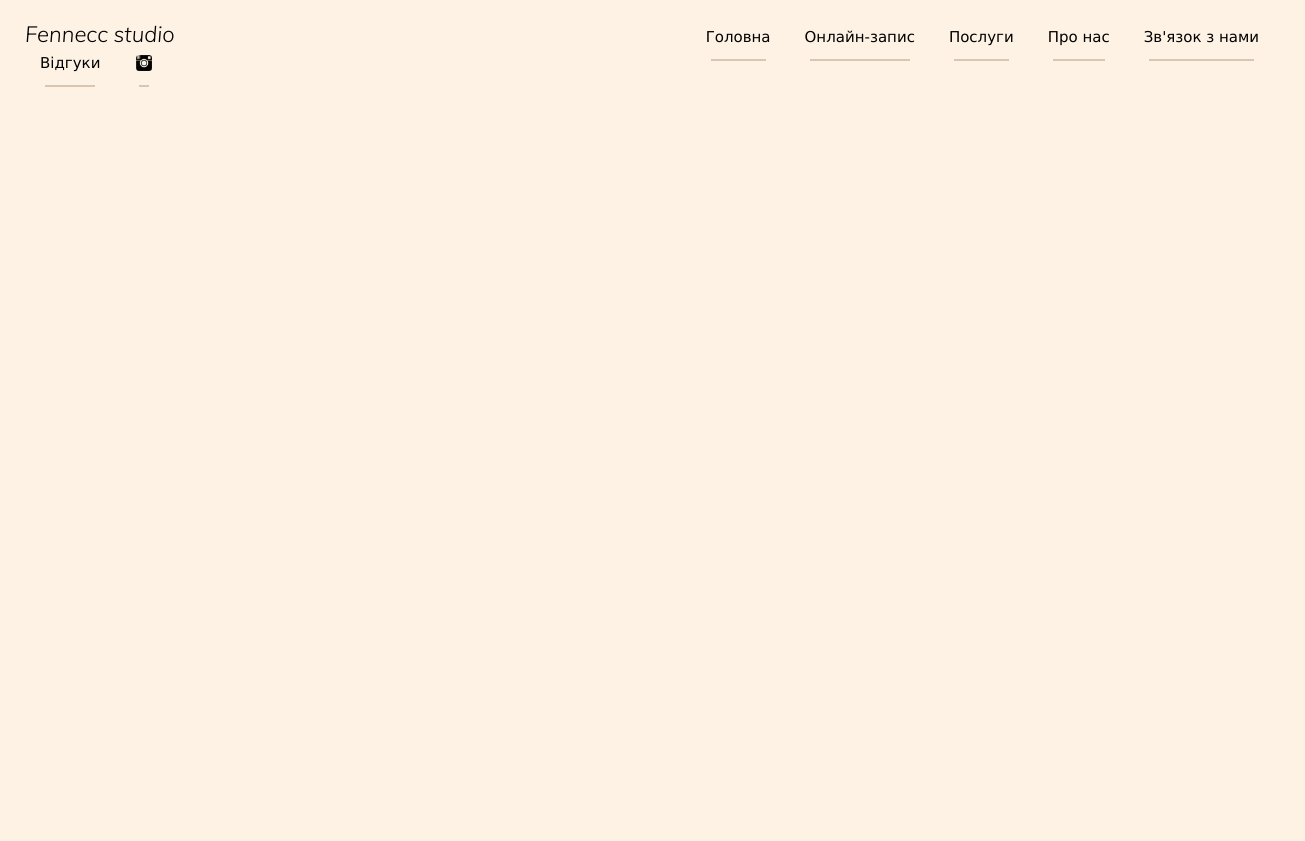
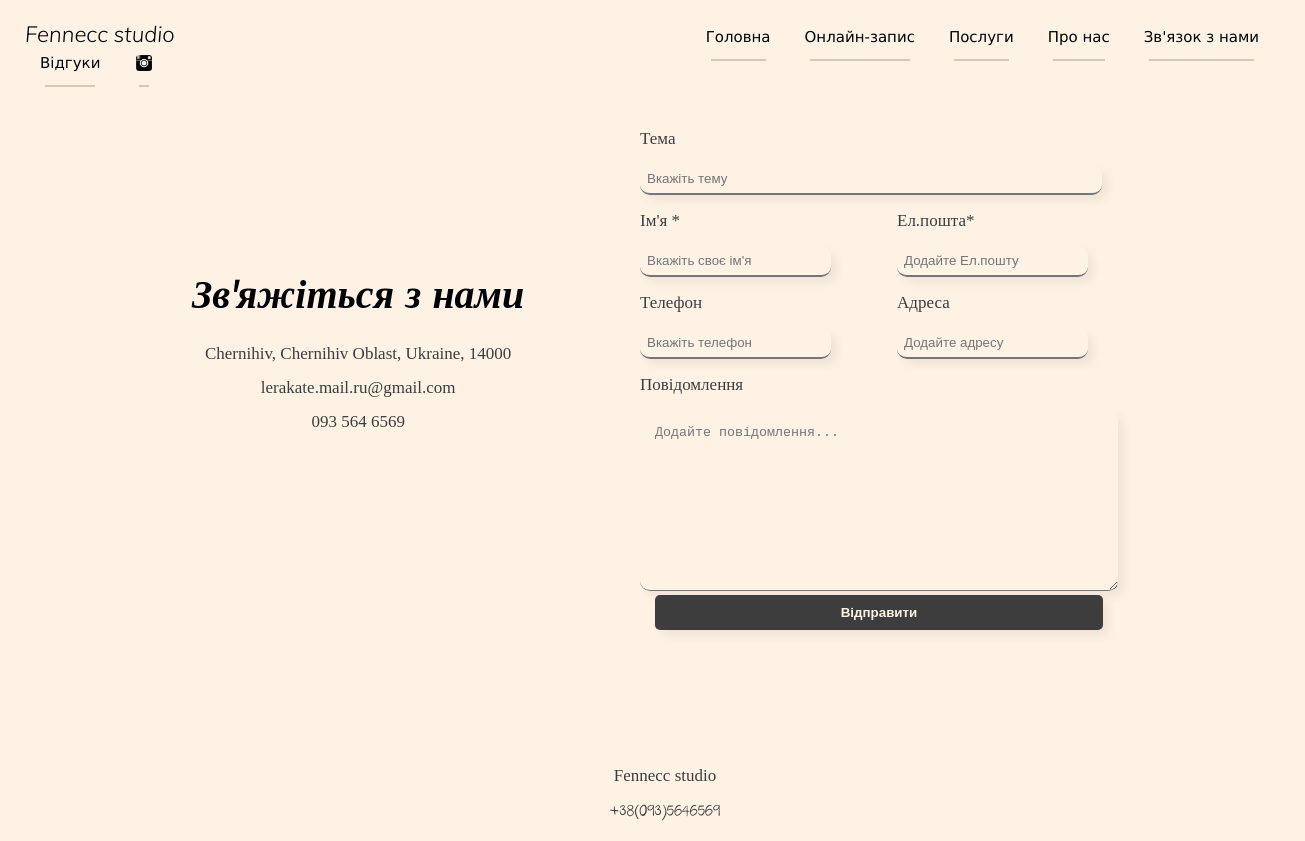
Before and after one commit to Nushikian/nails-website, a website: page src/connection.html in a window 1280 px wide. Shown: the whole page, 1305 px wide, since content can reach past the window. Before the commit the page ends 800 px from the top, so only its background shows below. Drawn offline with Linux system fonts and the light colour scheme; files that its build step writes are made by us from their sources; files whose address does not match are found by name.

Commit message:
update src

```diff
--- a/src/assets/css/connection.css
+++ b/src/assets/css/connection.css
@@ -9,6 +9,7 @@ body{
     background-color:#fef2e5;
     padding: 20px 0 0 25px;
     z-index: 1000;
+    top: 0 ;
 }
 #name{
     padding-right: 40%;
@@ -22,6 +23,10 @@ body{
 @font-face {
     font-family: qoute ;
     src: url(../fonts/qoute.ttf);
+}
+@font-face {
+  font-family: "italic";
+  src: url(../fonts/QTOptimum-Italic.otf);
 }
 a{
     text-decoration: none;
@@ -63,3 +68,92 @@ a {
     left: 0;
     height: 100%;
   }
+
+  #Form {
+    position: relative;
+    width: 50%;
+    height: 650px;
+    float: right;
+   }
+   #content {
+    position: relative;
+    width: 50%;
+    height: 650px;
+    margin-right: 80% ;
+    margin-top: 80px;
+    text-align: center;
+   }
+   #info{
+    position: absolute;
+    top: 25%;
+    left: 30%;
+   }
+   .connection{
+    font-family: "italic";
+    font-size: 40px;
+    font-style: italic;
+   }
+p{
+    font-family: 'Times New Roman', Times, serif;
+    font-size: 17px;
+    line-height: 1;
+    color:rgb(61, 61, 61);
+}
+input,textarea{
+  background-color: #fef2e5;
+  border-radius:10px;
+  border-top: 0;
+  border-left: 0;
+  border-right: 0;
+  box-shadow:6px 6px 10px rgba(0,0,0,0.06)
+}
+Form{
+  position: absolute;
+  top: 5%;
+  right: 30%;
+}
+.column{
+  position: relative;
+  float: right;
+  /* bottom: 72px; */
+}
+input{
+  padding: 7px;
+}
+textarea{
+  width:100%;
+  padding:15px;
+  height:150px;
+}
+.subject{
+  width: 100%;
+}
+.submit{
+  position: relative;
+  left: 15px;
+  padding:10px;
+  border:none;
+  background-color:rgb(61, 61, 61);
+  color:#fef2e5;
+  font-weight:600;
+  border-radius:5px;
+  width:100%;
+}
+.footer{
+  background-color:#fef2e5;
+  width: 100%;
+  height: 80px;
+  background-color:#fef2e5;
+  padding: 20px 0 0 25px;
+}
+.number{
+  position: relative;
+  font-family: qoute;
+  text-align: center;
+  top:-40px;
+  padding-bottom: 20px;
+}
+#name2{
+  padding-right: 40%;
+  font-size: 22px;
+}
--- a/src/assets/css/indexstyle.css
+++ b/src/assets/css/indexstyle.css
@@ -101,3 +101,6 @@ a {
     font-size: 20px;
     width: 100%;
 }
+p{
+    color:#666;
+}
--- a/src/assets/css/overus.css
+++ b/src/assets/css/overus.css
@@ -1,3 +1,4 @@
+
 *{
     box-sizing:border-box;
 }
@@ -15,7 +16,7 @@ body{
     z-index: 1000;
     margin: 0;
     top: 0px;
-    left: 15px;
+    left: 5px;
 }
 #name{
     padding-right: 40%;
@@ -26,10 +27,14 @@ body{
     font-family: 'Mulish-LightItalic';
     src: url(../fonts/Mulish-LightItalic.ttf);
 }
-    @font-face {
-        font-family: 'qoute' ;
-        src: url(../fonts/qoute.ttf);
-    }
+@font-face {
+    font-family: 'qoute' ;
+    src: url(../fonts/qoute.ttf);
+}
+@font-face {
+    font-family: "italic";
+    src: url(../fonts/QTOptimum-Italic.otf);
+  }
 a{
     text-decoration: none;
     color: black;
@@ -74,20 +79,22 @@ a {
     text-align: center;
     width: 750px;
     margin: 0 auto;
-    margin-top: 130px;
+    margin-top: 90px;
 }
 
 p{
     font-family: 'Times New Roman', Times, serif;
     font-size: 17px;
     line-height: 1.5;
+    color:#666;
 }
 .text1{
     position: relative;
-    font-family: monospace;
+    font-family: "italic";
+    font-size: 40px;
+    font-style: italic;
+    top: 25px;
     font-weight: bold;
-    font-size: 55px;
-    top: 25px;
 }
 .slider{
     position: static;
--- a/src/assets/css/services.css
+++ b/src/assets/css/services.css
@@ -287,3 +287,6 @@ h1{
     padding-right: 40%;
     font-size: 22px;
 }
+p,li{
+    color:#666;
+}
--- a/src/assets/css/style.css
+++ b/src/assets/css/style.css
@@ -1,4 +1,4 @@
-html,
+hhtml,
 body {
   height: 100%;
   width: 100%;
--- a/src/connection.html
+++ b/src/connection.html
@@ -2,7 +2,7 @@
 <head>
     <meta charset="UTF-8">
     <title>Document</title>
-<link rel="stylesheet" href="css/connection.css">
+<link rel="stylesheet" href="assets/css/connection.css">
 </head>
 <body>
     <header class="header">
@@ -18,5 +18,47 @@
         <a href="https://instagram.com/nushikian_nails?utm_medium=copy_link"><img src="assets/logo/instagram.png" alt="instagram" width="20px" height="20px" id="inst2"></a>
 
 </header>
+
+    <div id="Form">
+        <form class="obratnuj-zvonok" autocomplete="off" action='email.php' method='post'>
+            <div class="form-zvonok">
+                <div>
+                    <p>Тема</p>
+                    <input type='text' name='subject' class="subject" placeholder="Вкажіть тему" required>
+                </div>
+                <div class="column">
+                    <p >Ел.пошта<span>*</span></p>
+                    <input type='text' name='usermail'placeholder="Додайте Ел.пошту" required>
+                </div>
+                <div>
+                    <p>Ім'я <span>*</span></p>
+                    <input type='text' name='username' placeholder="Вкажіть своє ім'я" required></div>
+
+                <div class="column">
+                    <p>Адреса</p>
+                    <input type='text' name='useraddress' placeholder="Додайте адресу" required></div>
+                <div>
+                    <p>Телефон</p>
+                    <input type='text' name='usernumber' placeholder="Вкажіть телефон" required></div>
+              <div>
+                <p>Повідомлення</p>
+                <textarea rows="7" cols="52" placeholder="Додайте повідомлення..."></textarea>
+              </div>
+              <input class="submit" type='submit' value='Відправити'>
+            </div>
+            </form>
+    </div>
+    <div id="content">
+        <div id="info">
+                <h1 class="connection">Зв'яжіться з нами</h1>
+                <p>Chernihiv, Chernihiv Oblast, Ukraine, 14000</p>
+                <p>lerakate.mail.ru@gmail.com</p>
+                <p>093 564 6569</p>
+        </div>
+    </div>
+            <div class="footer">
+                <span id="name2"><p align="center">Fennecc studio</p></span>
+                <p class="number">+38(093)5646569</p>
+            </div>
 </body>
 </html>
```
Also changed, not shown: src/overus.html (+1 -1 lines), src/services.html (+1 -1 lines), src/№27.html (+1 -1 lines).
